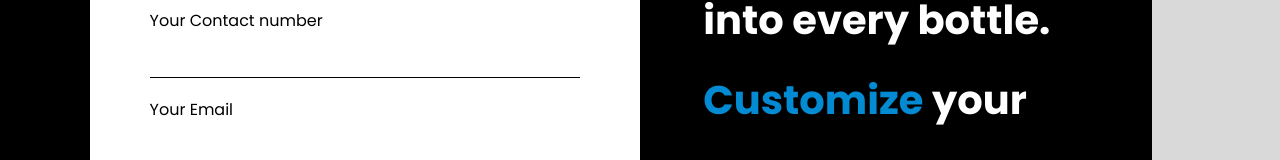
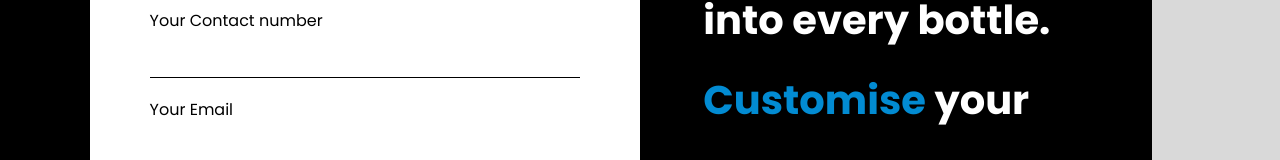
Before and after one commit to joel-roshan/CUWA, a Next.js app in the folder cuwa/: page /contact in a window 1280 px wide. Shown: the part 373-533 px from the top of the page. Built offline with nearby package versions, Linux system fonts and the light colour scheme.

Commit message:
spelling error

```diff
--- a/cuwa/src/app/contact/page.jsx
+++ b/cuwa/src/app/contact/page.jsx
@@ -29,7 +29,7 @@ const page = () => {
         <div className="container1">
             <p className='text'>Pouring happiness<br/>
             into every bottle.<br/>
-            <span className="blue">Customize </span>
+            <span className="blue">Customise </span>
              your<br/>
             bliss!!!
             </p>
--- a/cuwa/src/components/hero/hero.jsx
+++ b/cuwa/src/components/hero/hero.jsx
@@ -13,7 +13,7 @@ const hero = () => {
               CRAFTING <span className="blue">EXCELLENCE,</span><br/>QUENCHING <span className="blue">THIRST:</span>
             </div>
             <div className="contents">
-              <p>CUWA - Where Every Customized Bottle<br/> Tells a Unique Brand Story.</p>
+              <p>CUWA - Where Every Customised Bottle<br/> Tells a Unique Brand Story.</p>
             </div>
             <div className="buttons">
               <a href="/contact"><button className="contact">Contact Us</button></a>
--- a/cuwa/src/components/homecontact/homecontact.jsx
+++ b/cuwa/src/components/homecontact/homecontact.jsx
@@ -10,7 +10,7 @@ const homecontact = () => {
             <h2 className="heading">Sip with <span>flair.</span></h2>
         </div>
         <div className="content">
-        CUWA, a haven for premium customized water bottles that transcend the ordinary. At the heart of our business is a commitment to craftsmanship, as we meticulously craft each bottle to embody the essence of your brand. <br /><br />
+        CUWA, a haven for premium customised water bottles that transcend the ordinary. At the heart of our business is a commitment to craftsmanship, as we meticulously craft each bottle to embody the essence of your brand. <br /><br />
 
           In a world where every detail matters, our personalized water bottles stand as a testament to your unique identity. Whether for grand events, trendy restaurants, luxurious hotels, or chic shops, our bottles not only carry refreshment but also bear the mark of your distinctive brand.
         </div>
```
